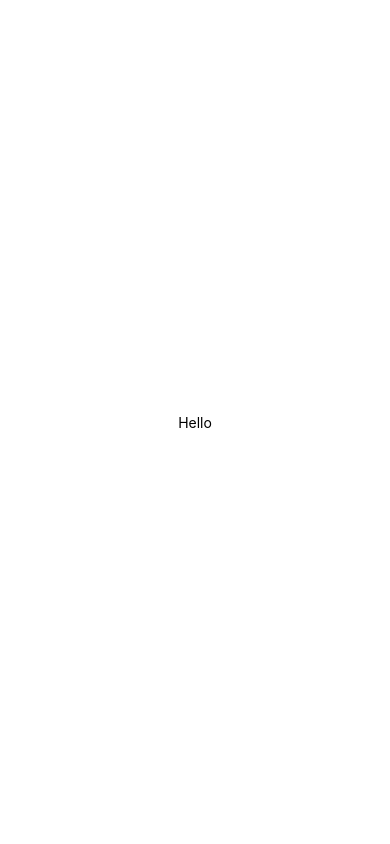
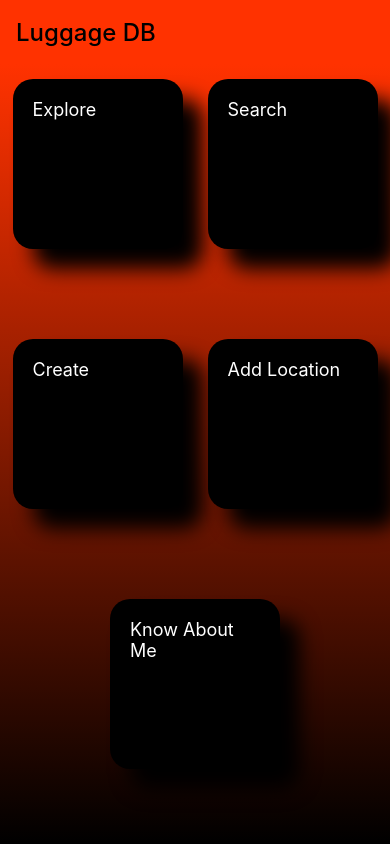
Before and after one commit to Supr3me-code/luggage-db, a React Native app: screen /home in a window 390 px wide. Built offline with nearby package versions, Linux system fonts and the light colour scheme.

Commit message:
comeback design

```diff
--- a/App.tsx
+++ b/App.tsx
@@ -1,23 +1,104 @@
+import { createNativeStackNavigator } from "@react-navigation/native-stack";
+import { NavigationContainer } from "@react-navigation/native";
 import { StatusBar } from "expo-status-bar";
 import React from "react";
-import { StyleSheet, Text, View } from "react-native";
-// import { MenuCard } from "./src/modules/MenuCard/menu";
+import Home from "./src/screens/Home";
+import AddLocation from "./src/screens/AddLocation";
+import Create from "./src/screens/Create";
+import Explore from "./src/screens/Explore";
+import KnowMe from "./src/screens/KnowAboutMe";
+import Search from "./src/screens/Seach";
+
+const Stack = createNativeStackNavigator();
 
 const App = () => {
   return (
-    <View style={styles.container}>
-      <Text>Hello</Text>
-    </View>
+    <>
+      <StatusBar style="dark" />
+      <NavigationContainer>
+        <Stack.Navigator>
+          <Stack.Screen
+            name="home"
+            component={Home}
+            options={{
+              headerStyle: { backgroundColor: "#ff3200" },
+              headerTintColor: "#000",
+              headerShadowVisible: false,
+              headerTitleStyle: {
+                fontSize: 24,
+              },
+              title: "Luggage DB",
+            }}
+          ></Stack.Screen>
+          <Stack.Screen
+            name="addlocation"
+            component={AddLocation}
+            options={{
+              headerStyle: { backgroundColor: "#ff3200" },
+              headerTintColor: "#000",
+              headerShadowVisible: false,
+              headerTitleStyle: {
+                fontSize: 24,
+              },
+              title: "Add a Location",
+            }}
+          ></Stack.Screen>
+          <Stack.Screen
+            name="create"
+            component={Create}
+            options={{
+              headerStyle: { backgroundColor: "#ff3200" },
+              headerTintColor: "#000",
+              headerShadowVisible: false,
+              headerTitleStyle: {
+                fontSize: 24,
+              },
+              title: "Create",
+            }}
+          ></Stack.Screen>
+          <Stack.Screen
+            name="explore"
+            component={Explore}
+            options={{
+              headerStyle: { backgroundColor: "#ff3200" },
+              headerTintColor: "#000",
+              headerShadowVisible: false,
+              headerTitleStyle: {
+                fontSize: 24,
+              },
+              title: "Explore",
+            }}
+          ></Stack.Screen>
+          <Stack.Screen
+            name="knowaboutme"
+            component={KnowMe}
+            options={{
+              headerStyle: { backgroundColor: "#ff3200" },
+              headerTintColor: "#000",
+              headerShadowVisible: false,
+              headerTitleStyle: {
+                fontSize: 24,
+              },
+              title: "Know About Me",
+            }}
+          ></Stack.Screen>
+          <Stack.Screen
+            name="search"
+            component={Search}
+            options={{
+              headerStyle: { backgroundColor: "#ff3200" },
+              headerTintColor: "#000",
+              headerShadowVisible: false,
+              headerTitleStyle: {
+                fontSize: 24,
+              },
+              title: "Search",
+            }}
+          ></Stack.Screen>
+        </Stack.Navigator>
+      </NavigationContainer>
+    </>
   );
 };
 
-const styles = StyleSheet.create({
-  container: {
-    flex: 1,
-    backgroundColor: "#fff",
-    alignItems: "center",
-    justifyContent: "center",
-  },
-});
-
 export default App;
--- a/package.json
+++ b/package.json
@@ -9,11 +9,14 @@
     "web": "expo start --web"
   },
   "dependencies": {
+    "@react-navigation/native": "^6.1.8",
+    "@react-navigation/native-stack": "^6.9.14",
     "expo": "~47.0.9",
+    "expo-linear-gradient": "^12.5.0",
     "expo-status-bar": "~1.4.2",
     "react": "18.1.0",
     "react-dom": "18.1.0",
-    "react-native": "0.70.5",
+    "react-native": "0.70.8",
     "react-native-web": "~0.18.9"
   },
   "devDependencies": {
--- a/src/modules/Card/Card.ts
+++ /dev/null
@@ -1,5 +0,0 @@
-import { View } from "react-native";
-
-const Card = () => {};
-
-export default Card;
--- /dev/null
+++ b/src/modules/Card/Card.tsx
@@ -0,0 +1,46 @@
+import React from "react";
+import { useNavigation } from "@react-navigation/native";
+import { Pressable, StyleSheet, Text, View } from "react-native";
+
+interface ICard {
+  title: string;
+  onPress: string;
+}
+
+const Card = ({ title, onPress }: ICard) => {
+  const navigation = useNavigation();
+  const onPressHandler = () => {
+    navigation.navigate(onPress);
+  };
+  return (
+    <Pressable onPress={onPressHandler}>
+      <View style={styles.card}>
+        <Text style={styles.title}>{title}</Text>
+      </View>
+    </Pressable>
+  );
+};
+
+export default Card;
+
+const styles = StyleSheet.create({
+  card: {
+    width: 170,
+    height: 170,
+    backgroundColor: "black",
+    marginHorizontal: 10,
+    marginVertical: 15,
+    shadowOffset: { width: 20, height: 20 },
+    shadowOpacity: 1,
+    shadowRadius: 20,
+    elevation: 5,
+    margin: -20,
+    borderRadius: 20,
+    shadowColor: '#000',
+  },
+  title: {
+    color: "white",
+    margin: 20,
+    fontSize: 18,
+  },
+});
--- /dev/null
+++ b/src/screens/AddLocation.tsx
@@ -0,0 +1,18 @@
+import { LinearGradient } from "expo-linear-gradient";
+import React from "react";
+import { StyleSheet } from "react-native";
+
+const AddLocation = () => {
+  <LinearGradient
+    colors={["#ff3200", "#000"]}
+    style={styles.container}
+  ></LinearGradient>;
+};
+
+export default AddLocation;
+
+const styles = StyleSheet.create({
+  container: {
+    flex: 1,
+  },
+});
--- /dev/null
+++ b/src/screens/Create.tsx
@@ -0,0 +1,18 @@
+import { LinearGradient } from "expo-linear-gradient";
+import React from "react";
+import { StyleSheet } from "react-native";
+
+const Create = () => {
+  <LinearGradient
+    colors={["#ff3200", "#000"]}
+    style={styles.container}
+  ></LinearGradient>;
+};
+
+export default Create;
+
+const styles = StyleSheet.create({
+  container: {
+    flex: 1,
+  },
+});
--- /dev/null
+++ b/src/screens/Explore.tsx
@@ -0,0 +1,18 @@
+import { LinearGradient } from "expo-linear-gradient";
+import React from "react";
+import { StyleSheet } from "react-native";
+
+const Explore = () => {
+  <LinearGradient
+    colors={["#ff3200", "#000"]}
+    style={styles.container}
+  ></LinearGradient>;
+};
+
+export default Explore;
+
+const styles = StyleSheet.create({
+  container: {
+    flex: 1,
+  },
+});
--- /dev/null
+++ b/src/screens/Home.tsx
@@ -0,0 +1,39 @@
+import { LinearGradient } from "expo-linear-gradient";
+import React from "react";
+import { StyleSheet, View } from "react-native";
+import Card from "../modules/Card/Card";
+
+const screens = [
+  { title: "Explore", onPress: "explore" },
+  { title: "Search", onPress: "search" },
+  { title: "Create", onPress: "create" },
+  { title: "Add Location", onPress: "addlocation" },
+  { title: "Know About Me", onPress: "knowaboutme" },
+];
+
+const Home = () => {
+  return (
+    <LinearGradient colors={["#ff3200", "#000"]} style={styles.container}>
+      <View style={styles.ctaContainer}>
+        {screens &&
+          screens.map(({ title, onPress }) => {
+            return <Card title={title} onPress={onPress} key={title}/>;
+          })}
+      </View>
+    </LinearGradient>
+  );
+};
+
+export default Home;
+
+const styles = StyleSheet.create({
+  container: {
+    flex: 1,
+  },
+  ctaContainer: {
+    flex: 1,
+    flexDirection: "row",
+    flexWrap: "wrap",
+    justifyContent: "space-around",
+  },
+});
--- /dev/null
+++ b/src/screens/KnowAboutMe.tsx
@@ -0,0 +1,18 @@
+import { LinearGradient } from "expo-linear-gradient";
+import React from "react";
+import { StyleSheet } from "react-native";
+
+const KnowAboutMe = () => {
+  <LinearGradient
+    colors={["#ff3200", "#000"]}
+    style={styles.container}
+  ></LinearGradient>;
+};
+
+export default KnowAboutMe;
+
+const styles = StyleSheet.create({
+  container: {
+    flex: 1,
+  },
+});
--- /dev/null
+++ b/src/screens/Seach.tsx
@@ -0,0 +1,18 @@
+import { LinearGradient } from "expo-linear-gradient";
+import React from "react";
+import { StyleSheet } from "react-native";
+
+const Search = () => {
+  <LinearGradient
+    colors={["#ff3200", "#000"]}
+    style={styles.container}
+  ></LinearGradient>;
+};
+
+export default Search;
+
+const styles = StyleSheet.create({
+  container: {
+    flex: 1,
+  },
+});
```
Also changed, not shown: 1 other file (tests, documents, lock files or other folders).
